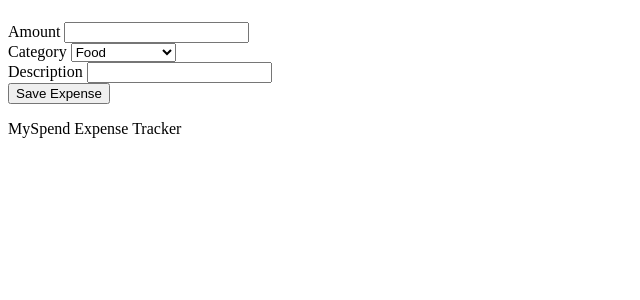
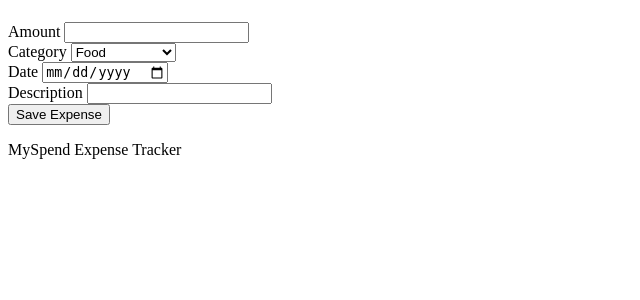
Before and after one commit to Arslanhassan8888/MySpend---A-Personal-Expense-Managment-App, a Flask app: page /add-expense in a window 1280 px wide. Shown: the part 58-358 px from the top of the page, without its empty margins (0-640 px from the left). Run offline with Flask 3, Linux system fonts and the light colour scheme; a user stored in the database is signed in.

Commit message:
Add calendar date picker and expanded expense categories

```diff
--- a/tracker/routes.py
+++ b/tracker/routes.py
@@ -215,6 +215,7 @@ def add_expense():
 
         amount = request.form["amount"]
         category_id = request.form["category_id"]
+        date = request.form["date"]
         description = request.form["description"]
 
         conn = get_db_connection()
@@ -223,9 +224,10 @@ def add_expense():
         cursor.execute(
             """
             INSERT INTO expenses (user_id, category_id, date, amount, description)
-            VALUES (?, ?, date('now'), ?, ?)
+            VALUES (?, ?, ?, ?, ?)
             """,
-            (session["user_id"], category_id, amount, description)
+            (session["user_id"], category_id, date,
+             amount, description)
         )
 
         conn.commit()
--- a/tracker/templates/add_expense.html
+++ b/tracker/templates/add_expense.html
@@ -28,9 +28,22 @@
                             <option value="1">Food</option>
                             <option value="2">Transport</option>
                             <option value="3">Entertainment</option>
-                            <option value="4">Shopping</option>
-                            <option value="5">Other</option>
+                            <option value="4">Rent</option>
+                            <option value="5">Utilities</option>
+                            <option value="6">Shopping</option>
+                            <option value="7">Health</option>
+                            <option value="8">Education</option>
+                            <option value="9">Other</option>
                         </select>
+                    </div>
+                    <div>
+                        <label for="date">Date</label>
+                        <input
+                            id="date"
+                            type="date"
+                            name="date"
+                            required
+                        >
                     </div>
                     <div>
                         <label for="description">Description</label>
```
Also changed, not shown: myspend.db.
